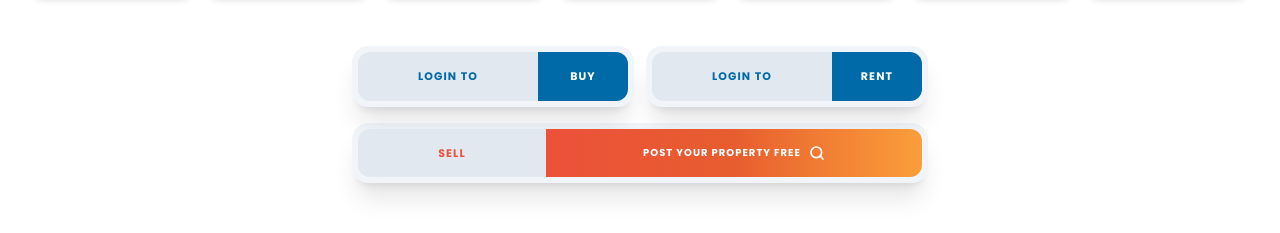
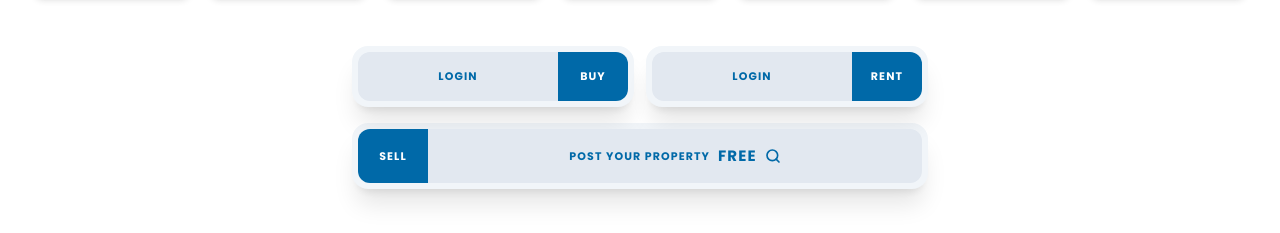
Before and after one commit to passportpulse/property-wala-ankita, a React (Vite) app: page / in a window 1280 px wide. Shown: the part 287-520 px from the top of the page. Built offline with nearby package versions, Linux system fonts and the light colour scheme.

Commit message:
home category section updated

```diff
--- a/src/pages/home/sections/HomeHero.jsx
+++ b/src/pages/home/sections/HomeHero.jsx
@@ -16,7 +16,7 @@ import {
   Hotel,
   TrendingUp,
   Fuel,
-  GraduationCap
+  GraduationCap,
 } from "lucide-react";
 
 export default function HomeHero() {
@@ -203,132 +203,128 @@ export default function HomeHero() {
 
        {/* SEARCH CARD */}
 <div className="w-full max-w-xl relative z-10">
+
+  {/* BUY + RENT ROW */}
   <div className="mt-4 flex gap-3">
-              {/* LOGIN | BUY */}
+
+    {/* BUY */}
     <div className="flex-1 bg-slate-100 p-1.5 rounded-2xl shadow-xl">
       <div className="flex w-full">
-                  {/* LOGIN - LEFT (1/3) */}
+
+        {/* Login - takes remaining space */}
         <button
           onClick={() => navigate("/login")}
           className="
-          w-2/3 py-4
+            flex-1
+            py-4
             rounded-l-xl
-          font-black uppercase
-          tracking-widest text-[11px]
-          bg-slate-200
-          text-sky-700
-          hover:bg-slate-300
-          transition
+            font-black uppercase tracking-widest text-[11px]
+            bg-slate-200 text-sky-700
+            hover:bg-slate-300 transition
           "
         >
-                    Login to
+          Login
         </button>
 
-                  {/* BUY - RIGHT (2/3) */}
+        {/* Buy - fixed 70px */}
         <button
           onClick={() => navigate("/buy")}
           className="
-          w-1/3 py-4
+            w-[70px] flex-shrink-0
+            py-4
             rounded-r-xl
-          font-black uppercase
-          tracking-widest text-[11px]
-
-          bg-sky-700
-          text-white
-
-          flex items-center justify-center gap-2
-          hover:bg-sky-800
-          transition
+            font-black uppercase tracking-widest text-[11px]
+            bg-sky-700 text-white
+            hover:bg-sky-800 transition
           "
         >
           Buy
         </button>
+
       </div>
     </div>
 
-              {/* LOGIN | RENT */}
+    {/* RENT */}
     <div className="flex-1 bg-slate-100 p-1.5 rounded-2xl shadow-xl">
       <div className="flex w-full">
-                  {/* LOGIN - LEFT (1/3) */}
+
+        {/* Login - takes remaining space */}
         <button
           onClick={() => navigate("/login")}
           className="
-          w-2/3 py-4
+            flex-1
+            py-4
             rounded-l-xl
-          font-black uppercase
-          tracking-widest text-[11px]
-          bg-slate-200
-          text-sky-700
-          hover:bg-slate-300
-          transition
+            font-black uppercase tracking-widest text-[11px]
+            bg-slate-200 text-sky-700
+            hover:bg-slate-300 transition
           "
         >
-                    Login to
+          Login
         </button>
 
-                  {/* RENT - RIGHT (2/3) */}
+        {/* Rent - fixed 70px */}
         <button
           onClick={() => navigate("/rent")}
           className="
-          w-1/3 py-4
+            w-[70px] flex-shrink-0
+            py-4
             rounded-r-xl
-          font-black uppercase
-          tracking-widest text-[11px]
-
-          bg-sky-700
-          text-white
-
-          flex items-center justify-center gap-2
-          hover:opacity-90
-          transition
+            font-black uppercase tracking-widest text-[11px]
+            bg-sky-700 text-white
+            hover:bg-sky-800 transition
           "
         >
           Rent
         </button>
+
       </div>
     </div>
+
   </div>
 
   {/* SELL */}
   <div className="mt-4 bg-slate-100 p-1.5 rounded-2xl shadow-xl">
     <div className="flex w-full">
+
+      {/* Sell - fixed 70px */}
       <button
         onClick={() => navigate("/sell")}
         className="
-                    w-1/3 py-4
+          w-[70px] flex-shrink-0
+          py-4
           rounded-l-xl
-                    font-black uppercase
-                    tracking-widest text-[11px]
-                    bg-slate-200 text-coral-red
+          font-black uppercase tracking-widest text-[11px]
+          bg-sky-700 text-white
+          hover:bg-sky-800 transition
         "
       >
         Sell
       </button>
 
+      {/* Post Property - takes remaining space */}
       <button
         onClick={() => navigate("/sell")}
         className="
-                    w-2/3 py-4
+          flex-1
+          py-4
           rounded-r-xl
-                    font-black uppercase
-                    tracking-widest text-[10px]
-
-                    bg-linear-to-r
-                    from-coral-red
-                    via-soft-orange
-                    to-peach-glow
-
-                    text-white
-
+          font-black uppercase tracking-widest text-[11px]
+          bg-slate-200 text-sky-700
           flex items-center justify-center gap-2
+          hover:bg-slate-300 transition
         "
       >
-                  Post Your Property Free
+        Post Your Property
+        <span className="text-[15px] font-extrabold">FREE</span>
         <Search size={16} strokeWidth={2.5} />
       </button>
+
     </div>
   </div>
+
 </div>
+
         </div>
       </Container>
     </Section>
```
Lines whose indentation alone changed are shown as unchanged.
